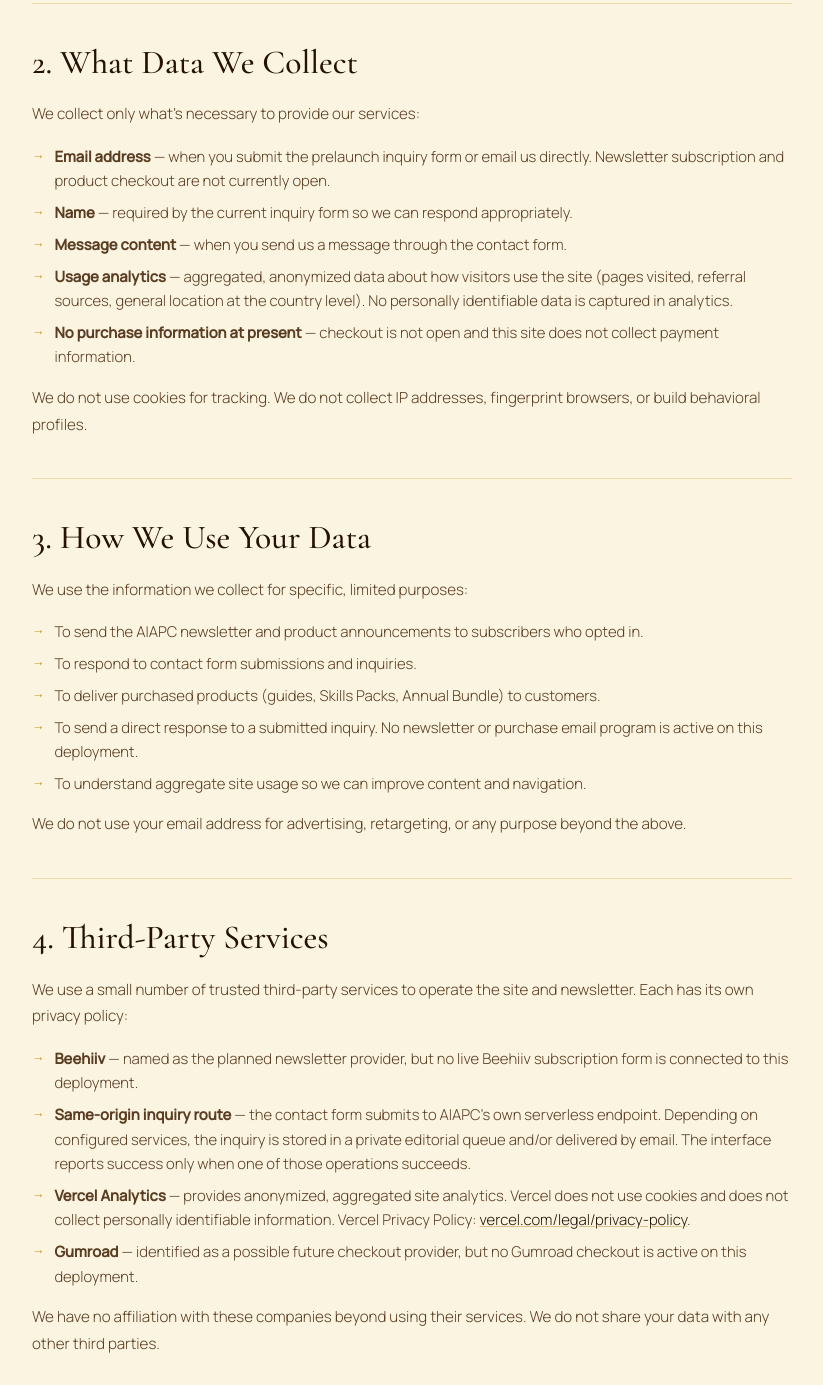
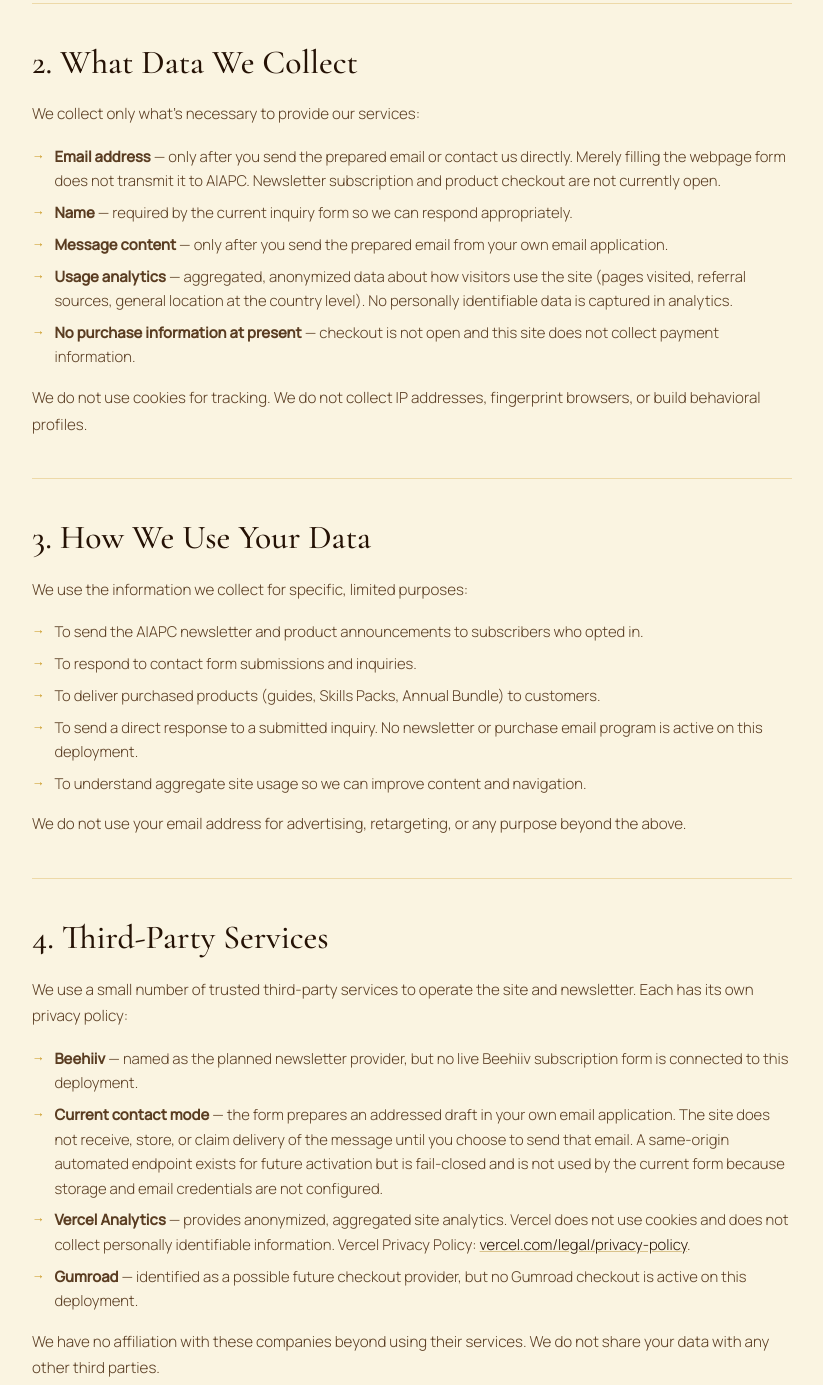
Before and after one commit to rn-collins/aiapc-site, a plain HTML site: page privacy.html in a window 1280 px wide. Shown: the part 775-2160 px from the top of the page, without its empty margins (228-1051 px from the left). Drawn offline with nearby package versions, Linux system fonts and the light colour scheme.

Commit message:
Align privacy with production-observed email-draft mode

```diff
--- a/privacy.html
+++ b/privacy.html
@@ -145,9 +145,9 @@ body { font-family: var(--ff-b); background: var(--cream); color: var(--cocoa);
     <h2>2. What Data We Collect</h2>
     <p>We collect only what's necessary to provide our services:</p>
     <ul>
-      <li><strong>Email address</strong> — when you submit the prelaunch inquiry form or email us directly. Newsletter subscription and product checkout are not currently open.</li>
+      <li><strong>Email address</strong> — only after you send the prepared email or contact us directly. Merely filling the webpage form does not transmit it to AIAPC. Newsletter subscription and product checkout are not currently open.</li>
       <li><strong>Name</strong> — required by the current inquiry form so we can respond appropriately.</li>
-      <li><strong>Message content</strong> — when you send us a message through the contact form.</li>
+      <li><strong>Message content</strong> — only after you send the prepared email from your own email application.</li>
       <li><strong>Usage analytics</strong> — aggregated, anonymized data about how visitors use the site (pages visited, referral sources, general location at the country level). No personally identifiable data is captured in analytics.</li>
       <li><strong>No purchase information at present</strong> — checkout is not open and this site does not collect payment information.</li>
     </ul>
@@ -168,7 +168,7 @@ body { font-family: var(--ff-b); background: var(--cream); color: var(--cocoa);
     <p>We use a small number of trusted third-party services to operate the site and newsletter. Each has its own privacy policy:</p>
     <ul>
       <li><strong>Beehiiv</strong> — named as the planned newsletter provider, but no live Beehiiv subscription form is connected to this deployment.</li>
-      <li><strong>Same-origin inquiry route</strong> — the contact form submits to AIAPC's own serverless endpoint. Depending on configured services, the inquiry is stored in a private editorial queue and/or delivered by email. The interface reports success only when one of those operations succeeds.</li>
+      <li><strong>Current contact mode</strong> — the form prepares an addressed draft in your own email application. The site does not receive, store, or claim delivery of the message until you choose to send that email. A same-origin automated endpoint exists for future activation but is fail-closed and is not used by the current form because storage and email credentials are not configured.</li>
       <li><strong>Vercel Analytics</strong> — provides anonymized, aggregated site analytics. Vercel does not use cookies and does not collect personally identifiable information. Vercel Privacy Policy: <a href="https://vercel.com/legal/privacy-policy" target="_blank" rel="noopener">vercel.com/legal/privacy-policy</a>.</li>
       <li><strong>Gumroad</strong> — identified as a possible future checkout provider, but no Gumroad checkout is active on this deployment.</li>
     </ul>
```
